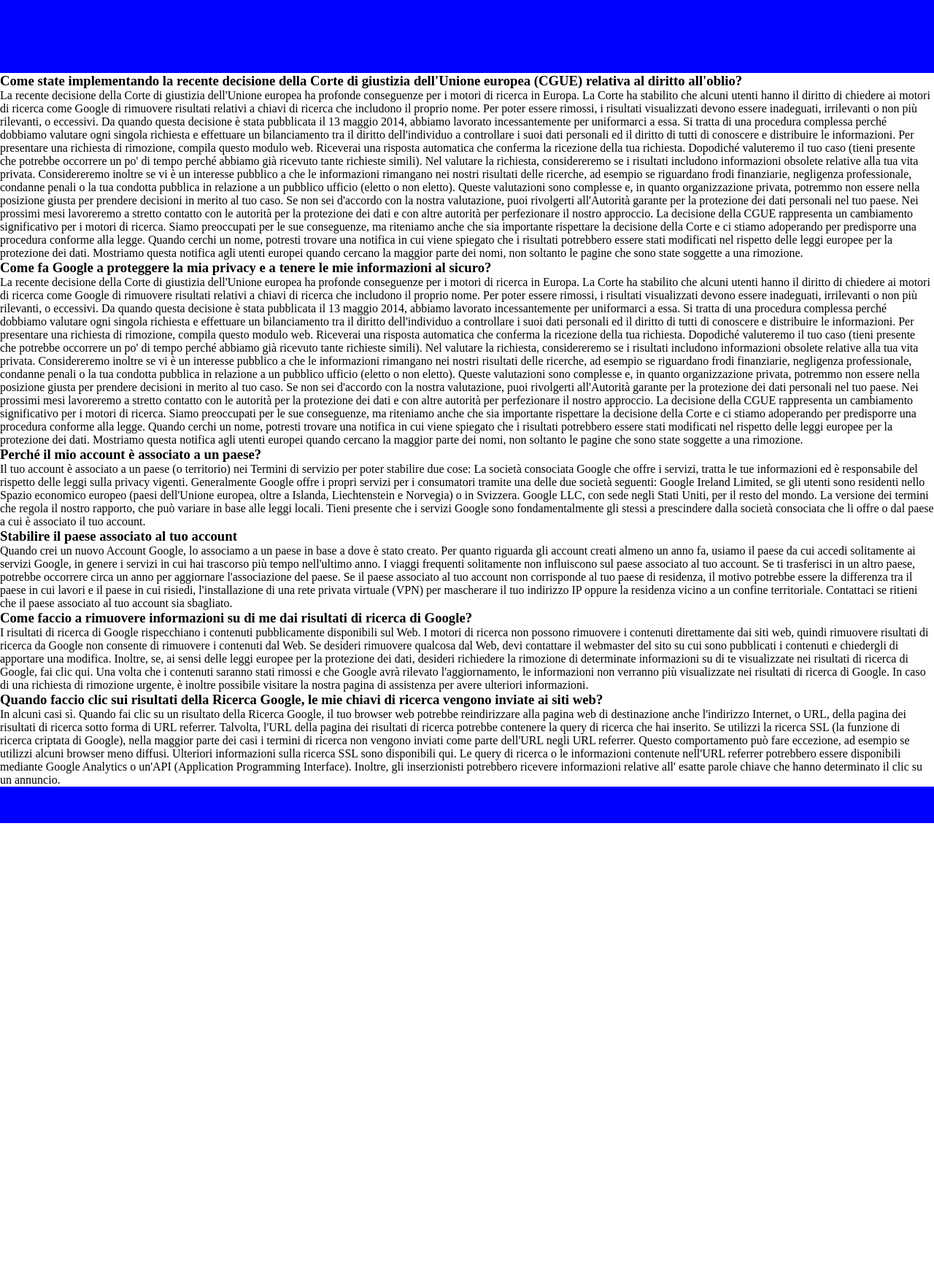
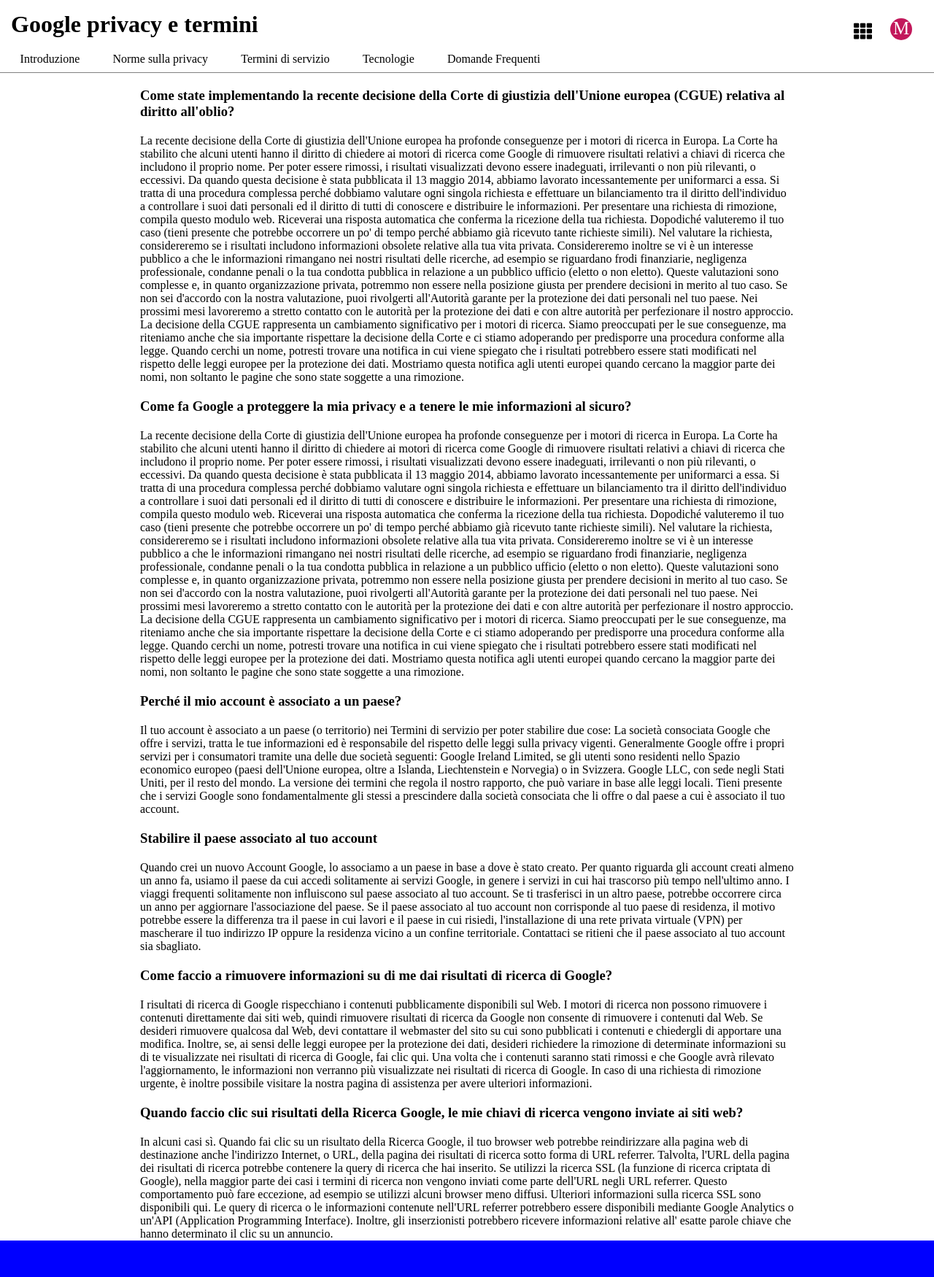
Before and after one commit to MicheleBisceglia/php-google-faq, a PHP site: page / in a window 1280 px wide. Shown: the whole page at 73% size. Before the commit the page ends 1128 px from the top, so only its background shows below. Run offline with PHP 8.4, Linux system fonts and the light colour scheme.

Commit message:
header implementation

```diff
--- a/css/style.css
+++ b/css/style.css
@@ -7,14 +7,54 @@
 header {
   height: 100px;
   width: 100%;
-  background-color: blue;
+  background-color: #ffff;
+  border-bottom: solid 1px gray;
   position: fixed;
   z-index: 99;
+}
 
+header h1 {
+  padding: 15px;
 }
+
+.header-list ul{
+  width: 60%;
+  display: flex;
+  justify-content: space-around;
+  list-style: none;
+  padding: 5px;
+}
+
+.header-user {
+  display: flex;
+  justify-content: flex-end;
+  position: relative;
+  bottom: 70px;
+  margin-right: 30px;
+}
+.header-user i {
+  font-size: 25px;
+  padding:5px
+}
+.user {
+  background-color: #c2185b;
+  color: white;
+  border-radius: 80%;
+  margin-left: 20px;
+  height: 30px;
+  width: 30px;
+  font-size: 25px;
+  text-align: center;
+}
+
 
 main {
   padding-top: 100px;
+  width: 70%;
+  margin: 0 auto;
+}
+main h3 {
+  margin: 20px 0 20px 0;
 }
 
 footer {
--- a/index.php
+++ b/index.php
@@ -53,12 +53,26 @@ $text= [
       <meta charset="UTF-8">
       <meta http-equiv="X-UA-Compatible" content="IE=edge">
       <meta name="viewport" content="width=device-width, initial-scale=1.0">
+      <link rel="stylesheet" href="https://cdnjs.cloudflare.com/ajax/libs/font-awesome/5.15.3/css/all.min.css" integrity="sha512-iBBXm8fW90+nuLcSKlbmrPcLa0OT92xO1BIsZ+ywDWZCvqsWgccV3gFoRBv0z+8dLJgyAHIhR35VZc2oM/gI1w==" crossorigin="anonymous" referrerpolicy="no-referrer" />
       <link rel="stylesheet" href="css/style.css">
       <title>Document</title>
     </head>
     <body>
       <header>
-
+          <h1>Google privacy e termini</h1>
+          <div class="header-list">
+            <ul>
+              <li>Introduzione</li>
+              <li>Norme sulla privacy</li>
+              <li>Termini di servizio</li>
+              <li>Tecnologie</li>
+              <li>Domande Frequenti</li>
+            </ul>
+          </div>
+          <div class="header-user">
+            <i class="fas fa-th"></i>
+            <span class="user">M</span>
+          </div>
       </header>
 
       <main>
```
